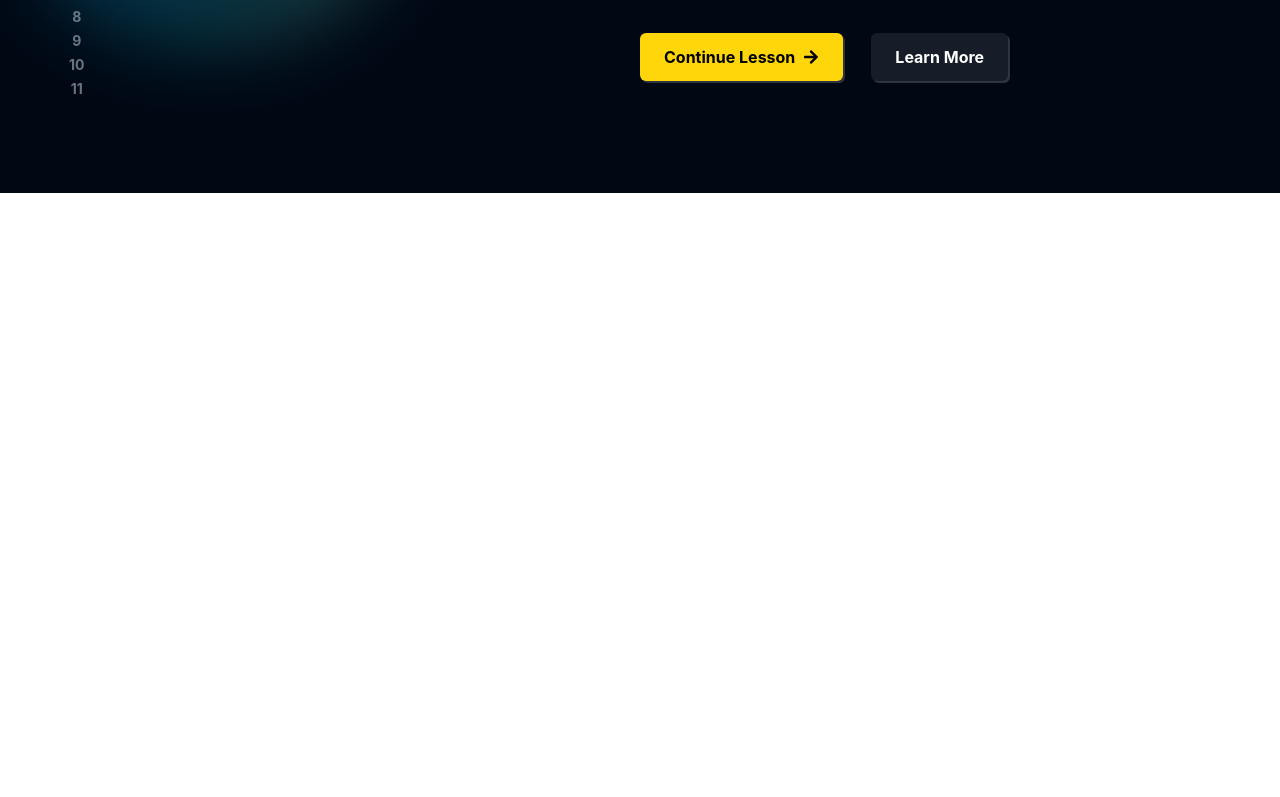
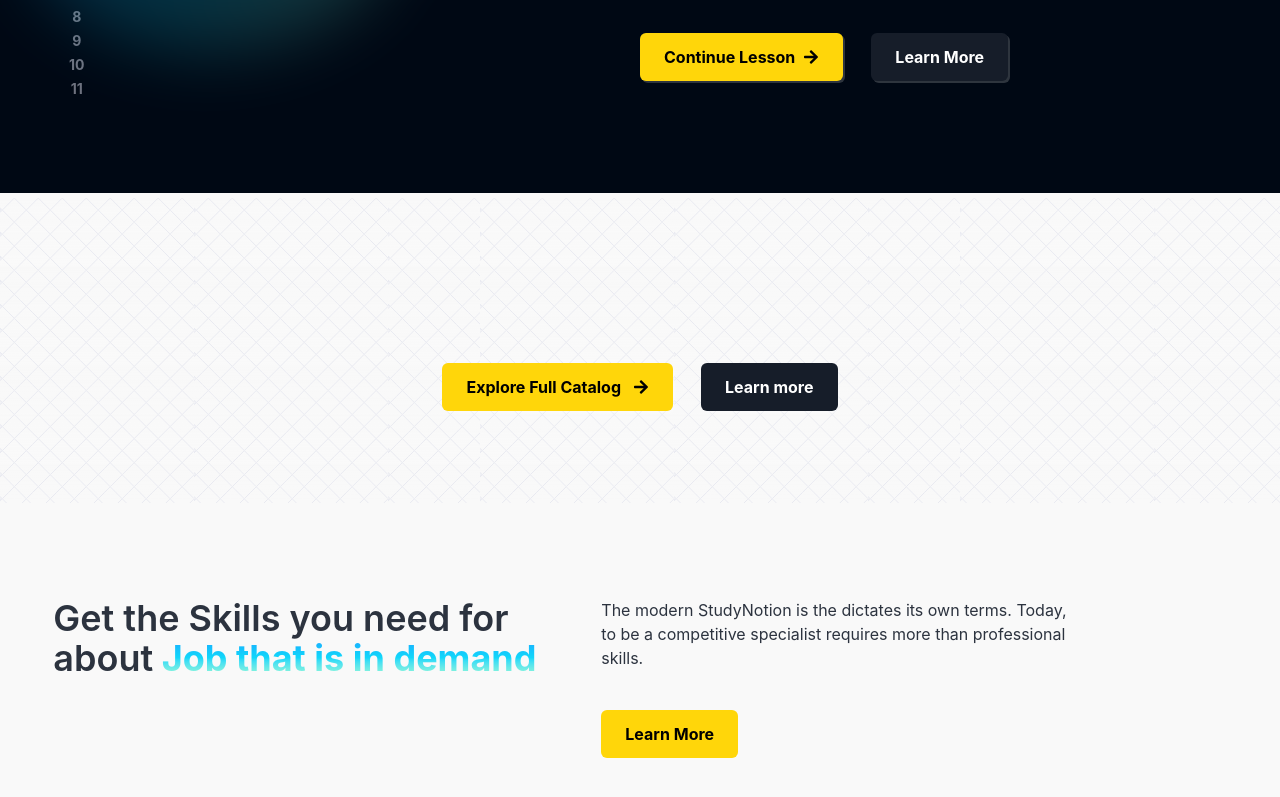
Before and after one commit to lokeshloki3/edtech-full, a React (Vite) app: page / in a window 1280 px wide. Shown: the part 1367-2164 px from the top of the page. Before the commit the page ends 1560 px from the top, so only its background shows below. Built offline with nearby package versions, Linux system fonts and the light colour scheme.

Commit message:
Homepage explore section created

```diff
--- a/src/index.css
+++ b/src/index.css
@@ -152,3 +152,7 @@ body {
     filter: blur(34px);
     transform: matrix(1, 0, -0.03, 1, 0, 0);
 }
+
+.homepage_bg {
+    background: url("../src/assets/Images/bghome.svg");
+}
--- a/src/pages/Home.jsx
+++ b/src/pages/Home.jsx
@@ -113,6 +113,44 @@ const Home = () => {
                 </div>
             </div>
             {/* Section 2 */}
+            <div className='bg-puregreys-5 text-richblack-700'>
+                <div className='homepage_bg h-[310px]'>
+                    <div className='w-11/12 max-w-(--max-content) flex flex-col items-center justify-between gap-5 mx-auto'>
+                        <div className='h-[150px]'></div>
+                        <div className='flex gap-7 text-white'>
+                            <CTAButton active={true} linkto={"/signup"}>
+                                <div className='flex items-center gap-3'>
+                                    Explore Full Catalog
+                                    <FaArrowRight />
+                                </div>
+                            </CTAButton>
+                            <CTAButton active={false} linkto={"/signup"}>
+                                <div>
+                                    Learn more
+                                </div>
+                            </CTAButton>
+                        </div>
+                    </div>
+                </div>
+                <div className='w-11/12 max-w-(--max-content) flex flex-col items-center justify-between gap-7 mx-auto'>
+                    <div className='flex gap-5 mb-10 mt-[95px]'>
+                        <div className='text-4xl font-semibold w-[45%]'>
+                            Get the Skills you need for about
+                            <HighlightText text={"Job that is in demand"} />
+                        </div>
+                        <div className='flex flex-col gap-10 w-[40%] items-start'>
+                            <div className='text-[16px]'>
+                                The modern StudyNotion is the dictates its own terms. Today, to be a competitive specialist requires more than professional skills.
+                            </div>
+                            <CTAButton active={true} linkto={"/signup"}>
+                                <div>
+                                    Learn More
+                                </div>
+                            </CTAButton>
+                        </div>
+                    </div>
+                </div>
+            </div>
             {/* Section 3 */}
             {/* Footer */}
         </div>
```
